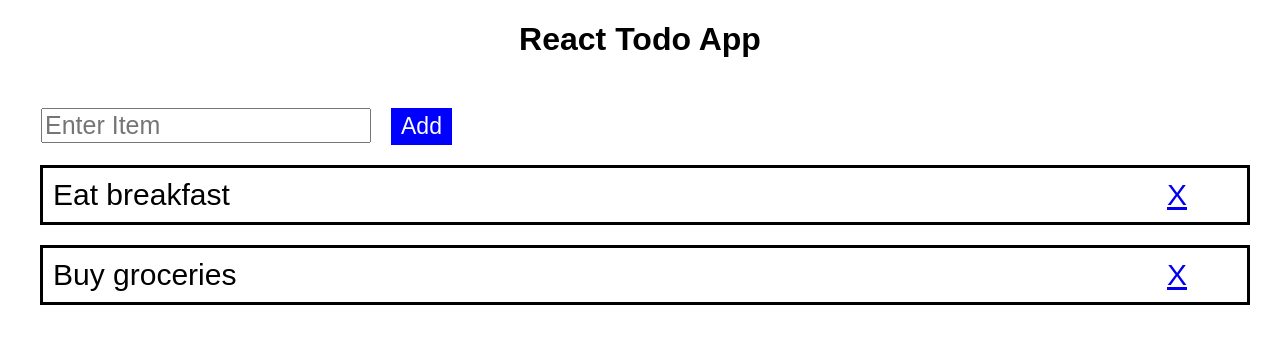
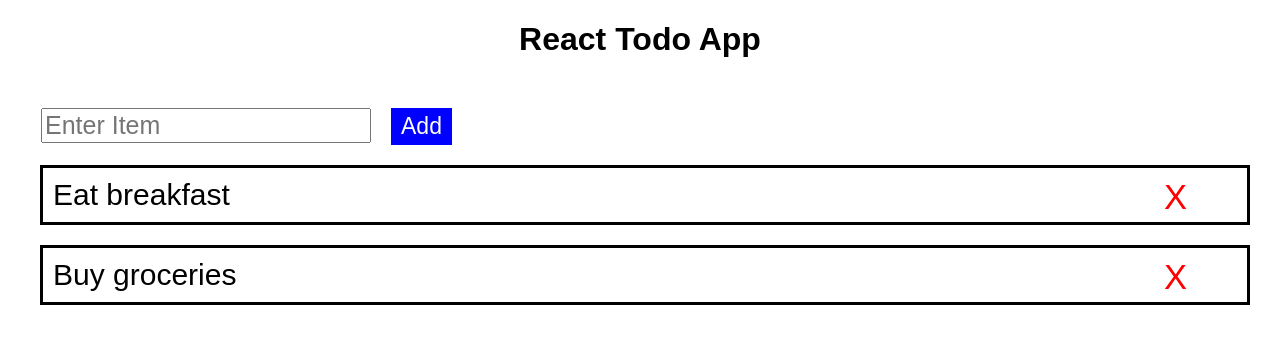
Before and after one commit to CuriousIbrahim/react-todo-app, a React (Create React App) app: page / in a window 1280 px wide. Shown: the top 344 px of the page. Built offline with nearby package versions, Linux system fonts and the light colour scheme.

Commit message:
Add styling to remove-btn, remove underline, increase font, and make color red

```diff
--- a/src/Components/Todo.css
+++ b/src/Components/Todo.css
@@ -1,6 +1,9 @@
-.remove-button {
+.remove-btn {
+  color: red;
+  text-decoration: none;
   margin-right: 50px;
   float: right;
+  font-size: 115%;
 }
 
 .todo {
--- a/src/Components/Todo.js
+++ b/src/Components/Todo.js
@@ -10,7 +10,7 @@ class Todo extends Component {
 
   render() {
     return (<li class="todo" id={this.props.id}>{this.props.name}
-      <a onClick={this.delete.bind(this, this.props.id)} class='remove-button' href='#'>X</a>
+      <a onClick={this.delete.bind(this, this.props.id)} class='remove-btn' href='#'>X</a>
     </li>)
   }
 
```
